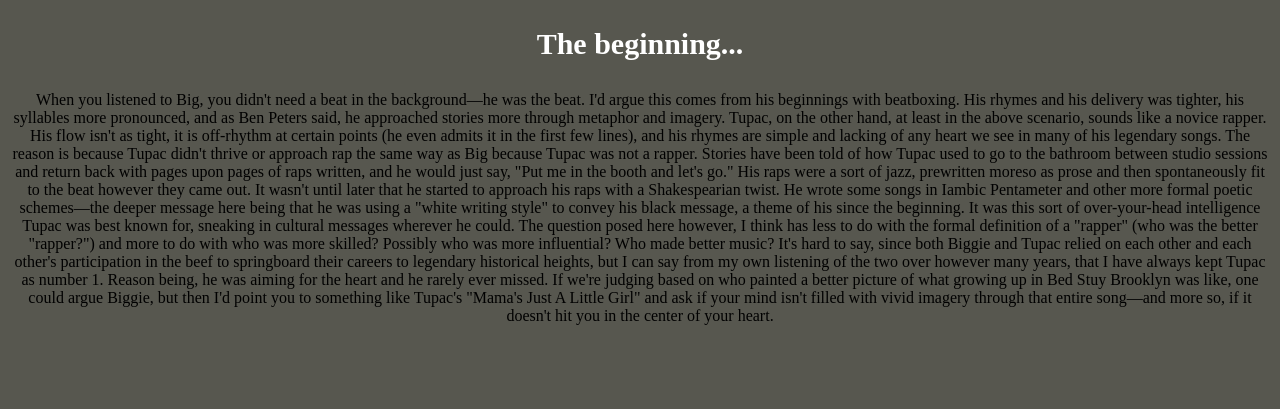
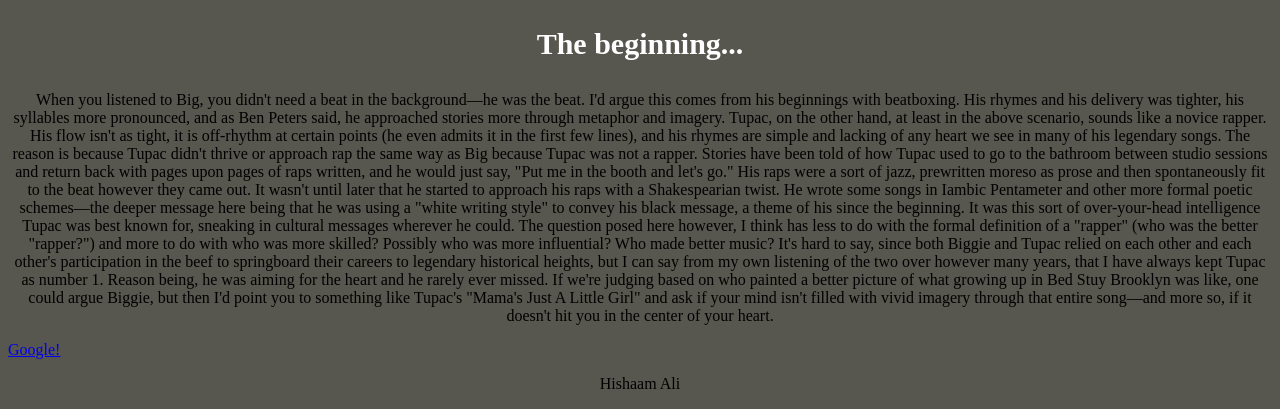
Before and after one commit to hali1090/Project1, a plain HTML site: page Index.html in a window 1280 px wide. Shown: the part 775-1184 px from the top of the page. Before the commit the page ends 1116 px from the top, so only its background shows below. Drawn offline with Linux system fonts and the light colour scheme.

Commit message:
added footer

```diff
--- a/Index.html
+++ b/Index.html
@@ -67,6 +67,12 @@
     </p>
 </main>
 
+<footer>
+    <a href="http://www.google.com">Google!</a>
+    <p>Hishaam Ali</p>
+
+</footer>
+
 
 </body>
 </html>
```
